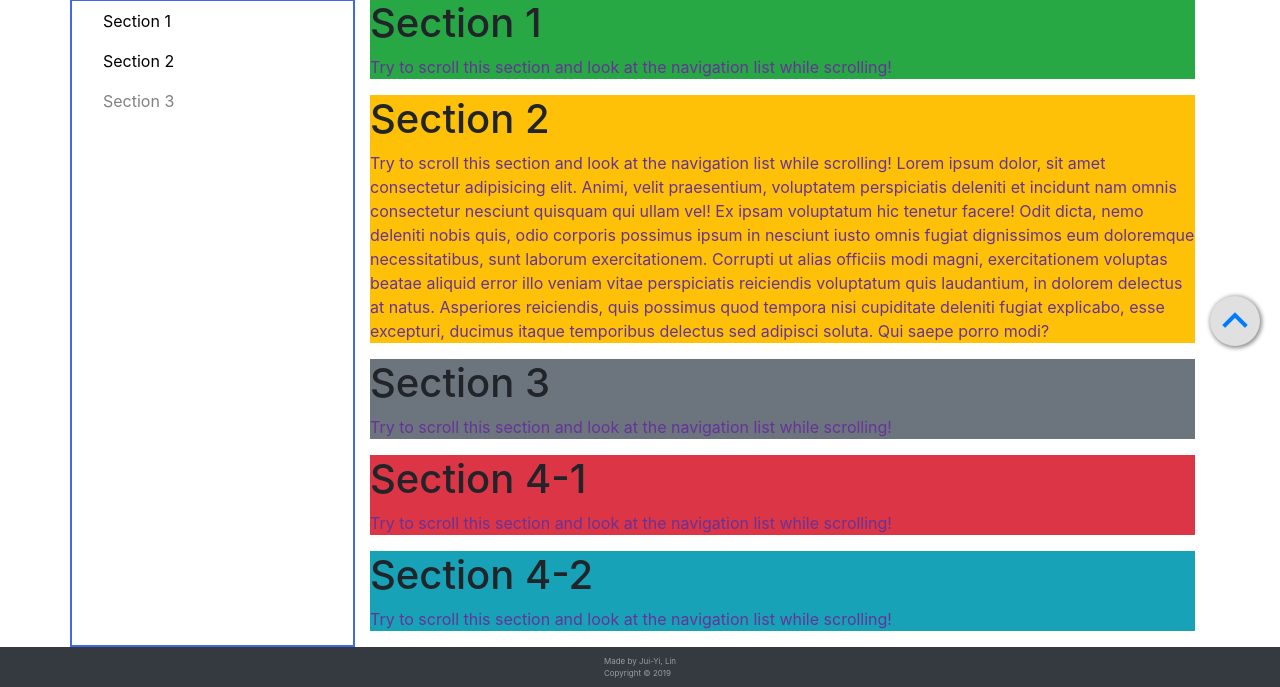
After one commit to juiyilin/django_demo, a Django app: page /profile/ in a window 1280 px wide. The commit adds this page. Shown: the part 434-1121 px from the top of the page. Run offline with Django 3.2, Linux system fonts and the light colour scheme; some libraries are stand-ins or nearby versions.

Commit message:
add profile

```diff
--- a/final/urls.py
+++ b/final/urls.py
@@ -25,6 +25,7 @@ urlpatterns = [
     path('admin/', admin.site.urls),
     path('', views.index, name='index'),
     path('post2db/', views.post2db),
-    path('images/', views.wordtoimg,),
+    path('images/', views.wordtoimg),
+    path('profile/', views.profile),
     path("captcha/", include("captcha.urls")),
 ] + static(settings.MEDIA_URL, document_root=settings.MEDIA_ROOT)
--- a/myblog/templates/base.html
+++ b/myblog/templates/base.html
@@ -9,6 +9,15 @@
 
     <link rel="stylesheet" href="https://stackpath.bootstrapcdn.com/bootstrap/4.4.1/css/bootstrap.min.css"
         integrity="sha384-Vkoo8x4CGsO3+Hhxv8T/Q5PaXtkKtu6ug5TOeNV6gBiFeWPGFN9MuhOf23Q9Ifjh" crossorigin="anonymous">
+    <script src="https://code.jquery.com/jquery-3.4.1.slim.min.js"
+        integrity="sha384-J6qa4849blE2+poT4WnyKhv5vZF5SrPo0iEjwBvKU7imGFAV0wwj1yYfoRSJoZ+n" crossorigin="anonymous">
+    </script>
+    <script src="https://cdn.jsdelivr.net/npm/popper.js@1.16.0/dist/umd/popper.min.js"
+        integrity="sha384-Q6E9RHvbIyZFJoft+2mJbHaEWldlvI9IOYy5n3zV9zzTtmI3UksdQRVvoxMfooAo" crossorigin="anonymous">
+    </script>
+    <script src="https://stackpath.bootstrapcdn.com/bootstrap/4.4.1/js/bootstrap.min.js"
+        integrity="sha384-wfSDF2E50Y2D1uUdj0O3uMBJnjuUD4Ih7YwaYd1iqfktj0Uod8GCExl3Og8ifwB6" crossorigin="anonymous">
+    </script>
     {% load staticfiles %}
     <link rel="stylesheet" href="{% static 'base.css' %}">
 </head>
@@ -33,6 +42,15 @@
     </div>
 
     {% block content %}{% endblock %}
+    <script src="https://code.jquery.com/jquery-3.4.1.slim.min.js"
+        integrity="sha384-J6qa4849blE2+poT4WnyKhv5vZF5SrPo0iEjwBvKU7imGFAV0wwj1yYfoRSJoZ+n" crossorigin="anonymous">
+    </script>
+    <script src="https://cdn.jsdelivr.net/npm/popper.js@1.16.0/dist/umd/popper.min.js"
+        integrity="sha384-Q6E9RHvbIyZFJoft+2mJbHaEWldlvI9IOYy5n3zV9zzTtmI3UksdQRVvoxMfooAo" crossorigin="anonymous">
+    </script>
+    <script src="https://stackpath.bootstrapcdn.com/bootstrap/4.4.1/js/bootstrap.min.js"
+        integrity="sha384-wfSDF2E50Y2D1uUdj0O3uMBJnjuUD4Ih7YwaYd1iqfktj0Uod8GCExl3Og8ifwB6" crossorigin="anonymous">
+    </script>
 </body>
 {% include 'footer.html' %}
 
--- /dev/null
+++ b/myblog/templates/profile.html
@@ -0,0 +1,64 @@
+{% extends 'base.html' %}
+
+
+
+
+{% block content %}
+
+<body data-spy="scroll" data-target="#myScrollspy" data-offset="1">
+
+    <div class="container">
+        <div class="row">
+            <nav class="col-3" id="myScrollspy" style="border: royalblue 2px solid;">
+                <ul class="nav nav-pills flex-column sticky-top">
+                    <li class="nav-item pill-1">
+                        <a class="nav-link active" href="#section1">Section 1</a>
+                    </li>
+                    <li class="nav-item pill-1">
+                        <a class="nav-link" href="#section2">Section 2</a>
+                    </li>
+                    <li class="nav-item pill-1">
+                        <a class="nav-link" href="#section3">Section 3</a>
+                    </li>
+
+                </ul>
+            </nav>
+            <div class="col-9">
+                <div id="section1" class="bg-success">
+                    <h1>Section 1</h1>
+                    <p>Try to scroll this section and look at the navigation list while
+                        scrolling!</p>
+                </div>
+                <div id="section2" class="bg-warning">
+                    <h1>Section 2</h1>
+                    <p>Try to scroll this section and look at the navigation list while scrolling! Lorem ipsum dolor,
+                        sit amet consectetur adipisicing elit. Animi, velit praesentium, voluptatem perspiciatis
+                        deleniti et incidunt nam omnis consectetur nesciunt quisquam qui ullam vel! Ex ipsam voluptatum
+                        hic tenetur facere! Odit dicta, nemo deleniti nobis quis, odio corporis possimus ipsum in
+                        nesciunt iusto omnis fugiat dignissimos eum doloremque necessitatibus, sunt laborum
+                        exercitationem. Corrupti ut alias officiis modi magni, exercitationem voluptas beatae aliquid
+                        error illo veniam vitae perspiciatis reiciendis voluptatum quis laudantium, in dolorem delectus
+                        at natus. Asperiores reiciendis, quis possimus quod tempora nisi cupiditate deleniti fugiat
+                        explicabo, esse excepturi, ducimus itaque temporibus delectus sed adipisci soluta. Qui saepe
+                        porro modi?</p>
+                </div>
+                <div id="section3" class="bg-secondary">
+                    <h1>Section 3</h1>
+                    <p>Try to scroll this section and look at the navigation list while scrolling!</p>
+                </div>
+                <div id="section41" class="bg-danger">
+                    <h1>Section 4-1</h1>
+                    <p>Try to scroll this section and look at the navigation list while scrolling!</p>
+                </div>
+                <div id="section42" class="bg-info">
+                    <h1>Section 4-2</h1>
+                    <p>Try to scroll this section and look at the navigation list while scrolling!</p>
+                </div>
+            </div>
+        </div>
+    </div>
+
+</body>
+
+
+{% endblock %}
--- a/myblog/views.py
+++ b/myblog/views.py
@@ -74,3 +74,7 @@ def wordtoimg(request):
 
     showimg = Postimg.objects.all()
     return render(request, 'images.html', locals())
+
+
+def profile(request):
+    return render(request, 'profile.html', locals())
--- a/static/base.css
+++ b/static/base.css
@@ -51,3 +51,18 @@ li:hover {
     bottom: 32px;
     right: 36px;
 }
+
+/* profile.html */
+.nav-pills .pill-1 .nav-link {
+    background-color: transparent;
+    color: black;
+}
+
+.nav-pills .pill-1 .nav-link.active {
+    background-color: transparent;
+    color: gray;
+}
+
+p {
+    color: rebeccapurple;
+}
```
